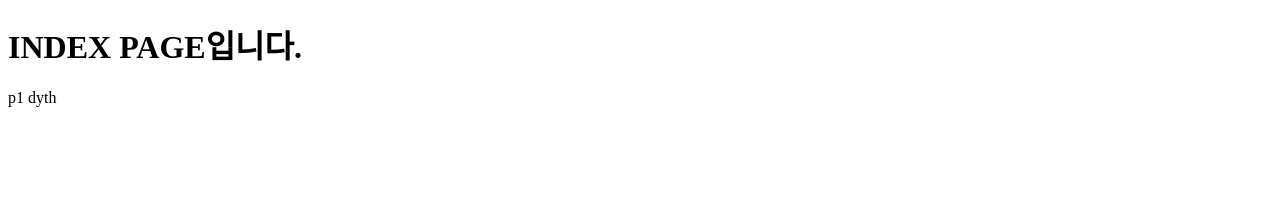
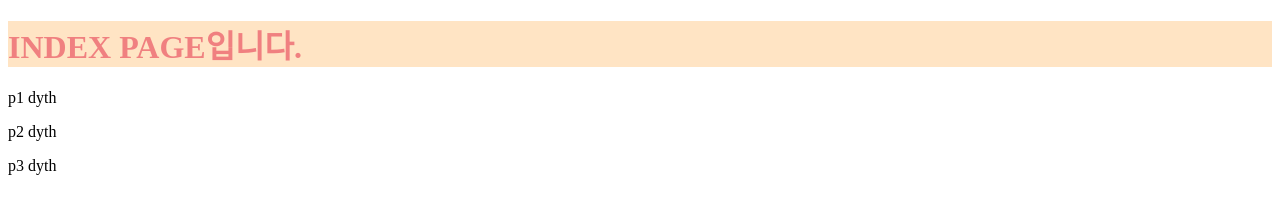
Before and after one commit to YOONSEONGWAN/test07, a plain HTML site: page index.html in a window 1280 px wide. Drawn offline with Linux system fonts and the light colour scheme.

Commit message:
p3 추가됨

```diff
--- a/index.html
+++ b/index.html
@@ -4,9 +4,17 @@
     <meta charset="UTF-8">
     <meta name="viewport" content="width=device-width, initial-scale=1.0">
     <title>index.html</title>
+    <style>
+        h1{
+            color: lightcoral;
+            background-color: bisque;
+        }
+    </style>
 </head>
 <body>
     <h1>INDEX PAGE입니다.</h1>
     <p>p1 dyth</p>
+    <p>p2 dyth</p>
+    <p>p3 dyth</p>
 </body>
 </html>
```
